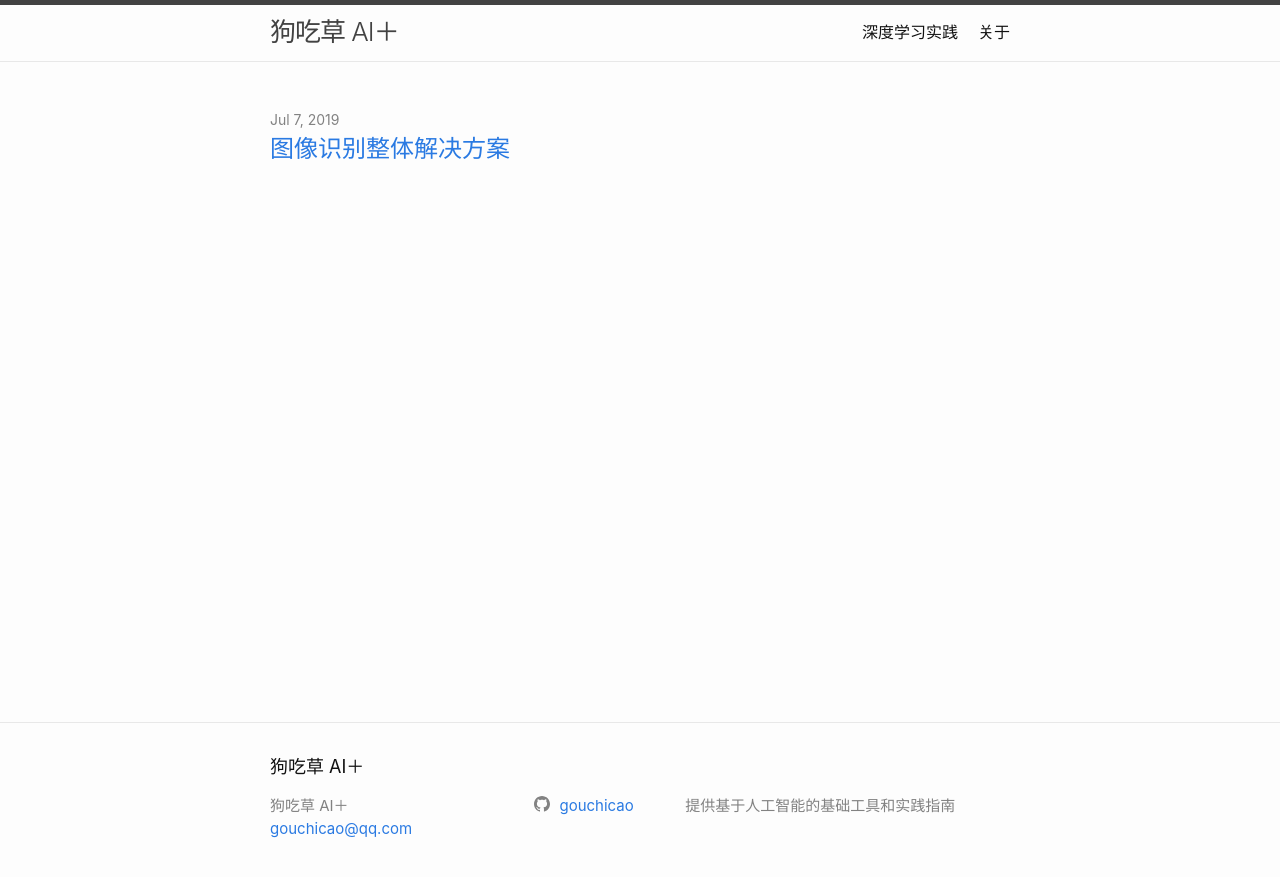
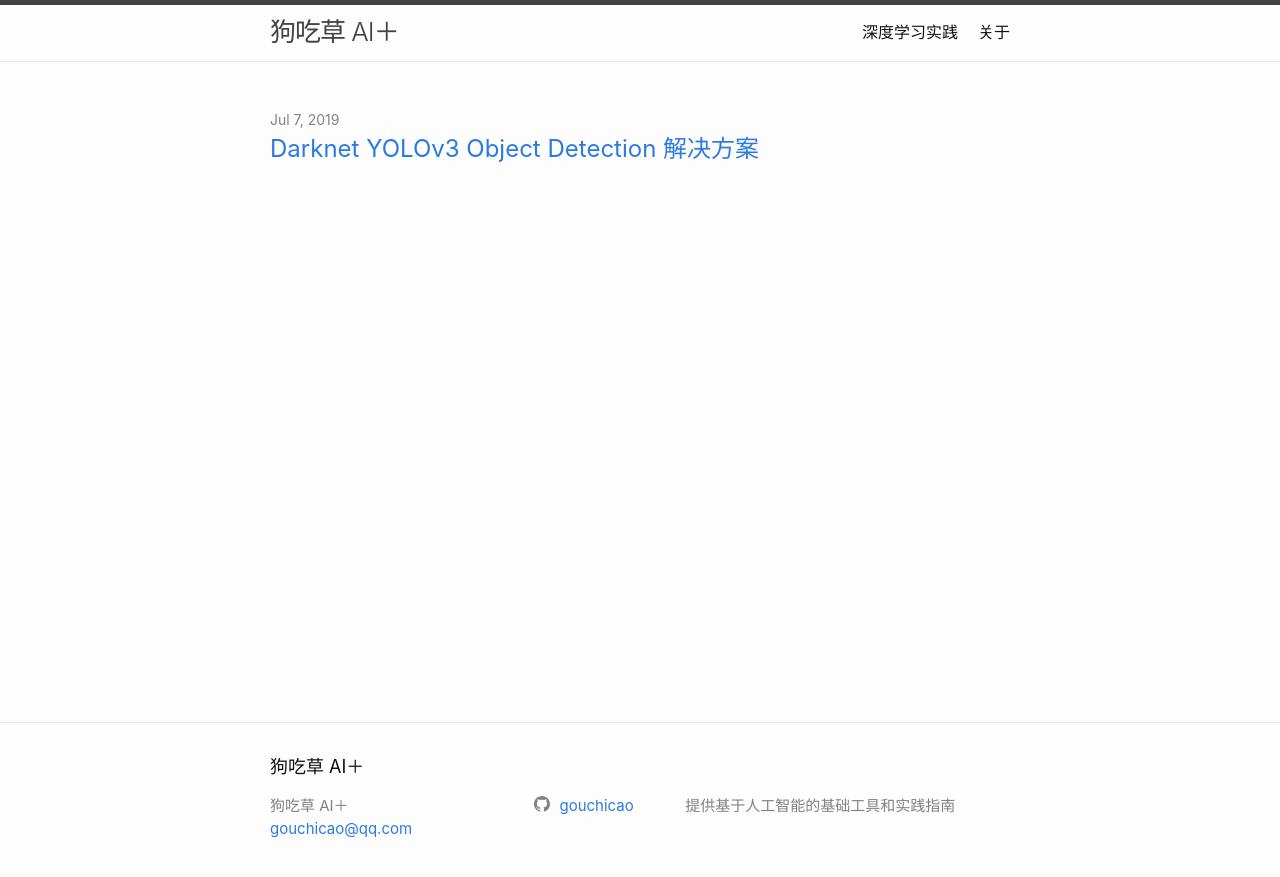
Before and after one commit to gouchicao/gouchicao.github.io, a Jekyll site: the page built from index.md, in a window 1280 px wide. Shown: the top 877 px of the page. Built offline with Jekyll 4.4.1, drawn with Linux system fonts in a browser that asks for light colours; part of the change alters nothing that is shown.

Commit message:
Darknet YOLOv3 Object Detection 解决方案

````diff
--- a/_posts/2019-07-05-image-recognition-overall-solution.markdown
+++ b/_posts/2019-07-05-Darknet-YOLOv3-Object-Detection-Solution.markdown
@@ -1,29 +1,38 @@
 ---
 layout: post
-title:  "图像识别整体解决方案"
+title:  "Darknet YOLOv3 Object Detection 解决方案"
 date:   2019-07-08 06:59:35 +0800
-categories: 图像识别
+categories: [solution]
+tags: [object-detection]
 ---
 `样本标注`[labelImg] -> `模型训练`[darknet] -> `模型部署`[darknet-serving] -> `效果展示`[gouchicao-video]
 
 ## 样本标注 [labelImg]
-* 支持`pascal voc`和`yolo`格式
-* 使用过程要注意的是，通过命令行指定的输出目录要提前创建
+```bash
+# [PRE-DEFINED CLASS FILE]和[SAVE DIRECTORY]先创建好，再执行。
+$ python3 labelImg.py [IMAGE PATH] [PRE-DEFINED CLASS FILE] [SAVE DIRECTORY]
+```
+* 支持`pascal voc`格式和`yolo`格式
 
-![](https://raw.githubusercontent.com/tzutalin/labelImg/master/demo/demo3.jpg)
+> 狗吃草提供了`pascal voc`格式到`yolo`格式的转换工具[voc2yolo]
 
-> 狗吃草提供了`pascal voc`到`yolo`格式的转换工具[voc2yolo]
+![labelImg 标注安全帽](/assets/images/labelimg-helmet.jpg)
 
 ## 模型训练 [darknet]
 * 提供容器化的工具[darknet image]
-* 整理出工程目录结构
+* 提供创建模型训练工程的命令
+* 提供生成部署模型数据的命令[generate_model_deploy_data]
 
 ## 模型部署 [darknet-serving]
 * 提供容器化的工具[darknet-serving image]
+* 一键部署模型
 
 ## 效果展示 [gouchicao-video]
-* 支持展示图片、图片目录、视频文件、实时视频
-![](https://github.com/gouchicao/gouchicao-video/raw/master/predict/image-helmet.jpg)
+* 支持图片、图片目录
+* 支持视频文件
+* 支持实时视频
+
+![gouchicao video 绘制目标检测对象](/assets/images/gouchicao-video-helmet.jpg)
 
 [labelImg]: https://github.com/gouchicao/labelImg
 [darknet]: https://github.com/gouchicao/darknet
@@ -32,3 +41,4 @@ categories: 图像识别
 [voc2yolo]: https://github.com/gouchicao/darknet/blob/master/voc2yolo.py
 [darknet image]: https://cloud.docker.com/u/gouchicao/repository/docker/gouchicao/darknet
 [darknet-serving image]: https://cloud.docker.com/u/gouchicao/repository/docker/gouchicao/darknet-serving
+[generate_model_deploy_data]: https://github.com/gouchicao/darknet/blob/master/generate_model_deploy_data.py
````
Also changed, not shown: assets/images/gouchicao-video-helmet.jpg (added), assets/images/labelimg-helmet.jpg (added).
